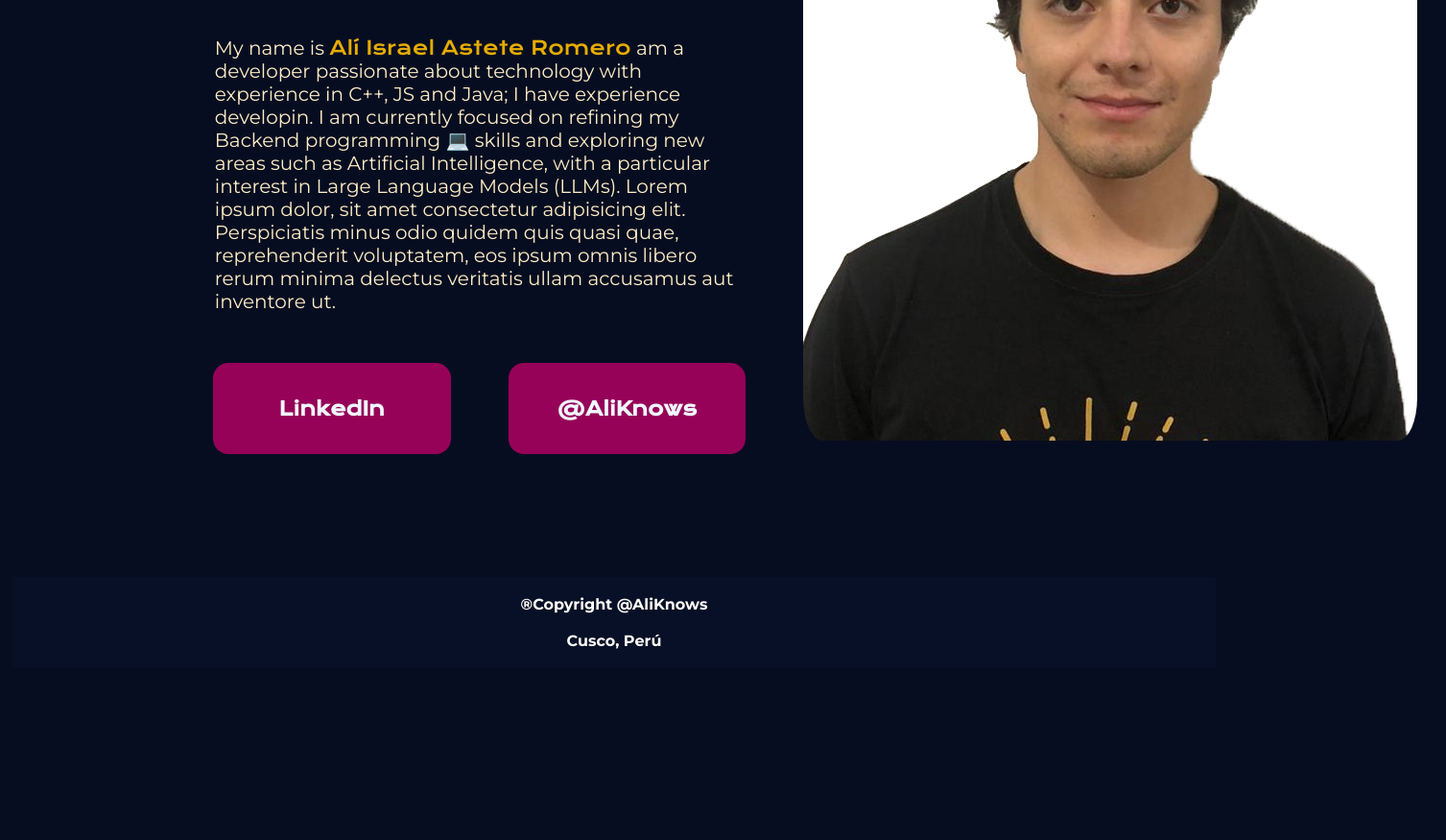
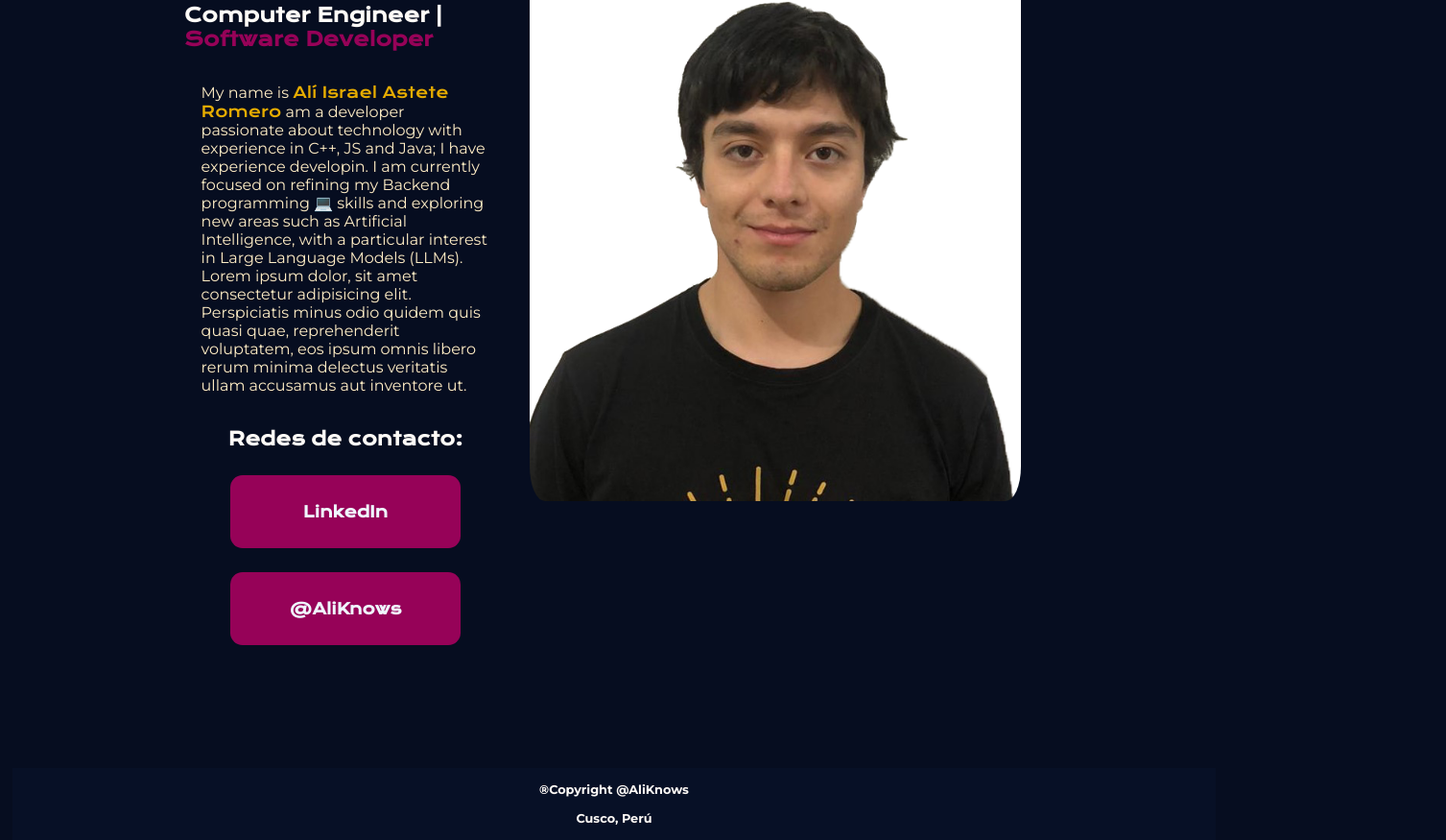
Before and after one commit to AliKnows/PW4, a plain HTML site: page index.html in a window 1280 px wide. Shown: the part 414-1289 px from the top of the page at 96% size, 1507 px wide, since content can reach past the window. Before the commit the page ends 1110 px from the top, so only its background shows below. Drawn offline with nearby package versions, Linux system fonts and the light colour scheme.

Commit message:
Estiliza los botones

```diff
--- a/index.html
+++ b/index.html
@@ -11,7 +11,7 @@
 </head>
 
 <body>
-    <!--
+
     <header>
         <div class="Encabezado">
             <br>
@@ -29,7 +29,7 @@
         </div>
 
     </header>
-    -->
+
     <main class="presentacion">
         <section class="presentacion_contenido1">
         <h1 class="presentacion_contenido_Titulo1"><strong class="title_1">Hello World. </strong>Welcome to my profile @AliKnows </h1>
@@ -41,7 +41,7 @@
             minus odio quidem quis quasi quae, reprehenderit voluptatem, eos ipsum omnis libero rerum minima delectus veritatis ullam accusamus aut inventore ut.
         </p>
         <div class="presentacion_enlaces">
-
+        <h2 class="titulo_redes">Redes de contacto:</h2>
         <a class="enlaces_link"  href="https://www.w3schools.com/tags/">LinkedIn</a>
         <a class="enlaces_link" href="https://github.com/AliKnows">@AliKnows</a>
         </div>
--- a/resest.css
+++ b/resest.css
@@ -12,53 +12,3 @@
 
 
 }
-
-/*
-Box-sizing
-
-width + padding + border = actual width of an element
-height + padding + border = actual height of an element
-
-content-box: sale el elemento hijo del elemento padre
-border-box: no sale
-
-*/
-/*
-VIEWPORT:En informática gráfica, el viewport es la porción del área
-visible de un plano y se utiliza como unidad de medida en CSS para crear
-páginas web 100% responsivas. En otras palabras, el viewport varía de dispositivo a dispositivo
-
-*/
-
-/*
-<section> vs <div>
-
-La única diferencia entre el elemento DIV y el elemento SECTION es la semántica. Sirve para ayudar al SEO
-(poscionamiento en los buscadores).
-En cuanto a propiedades, funcionan casi igual, ambos son elementos de bloque y
-no tienen ninguna diferencia. Pero sirve para hacer mucho mas optimo la
-diferenciación de secciones dentro de tu sitio.
-
-<section class="productos">
-    <article class="producto">
-
-      <!-- Aqui el codigo de tu producto -->
-
-    </article>
-  </section>
-  mas ordenado y mejor sentido semantico; igual que los div
-
-*/
-
-
-
-/*
-.presentacion {
-  display: flex;
-  align-items: center;
-  justify-content: space-between;
-  margin: 10%;
-}
-
-
-*/
--- a/style.css
+++ b/style.css
@@ -8,10 +8,12 @@ margin: 0;
 }
 */
 body{
+    zoom:80%;
     background-color: #060d20;
     color: rgb(255, 251, 247);
     height: 100vh; /*v= viewport h=altura que tenga al 100% */
     box-sizing: border-box; /*no sale del elemento*/
+    width: auto;
 }
 header{
     background-color: #0a1d53;
@@ -106,11 +108,14 @@ a{
 .presentacion_enlaces{
     display: flex;
     justify-content: space-between;
+    flex-direction: column;
+    align-items: center;
+    gap:32px;
 }
 
 .enlaces_link{
     padding: 35px 40px;
-    width: 600px;
+    width: 300px;
     background-color: #960258;
     text-align: center;
     border-radius: 16px;
```
